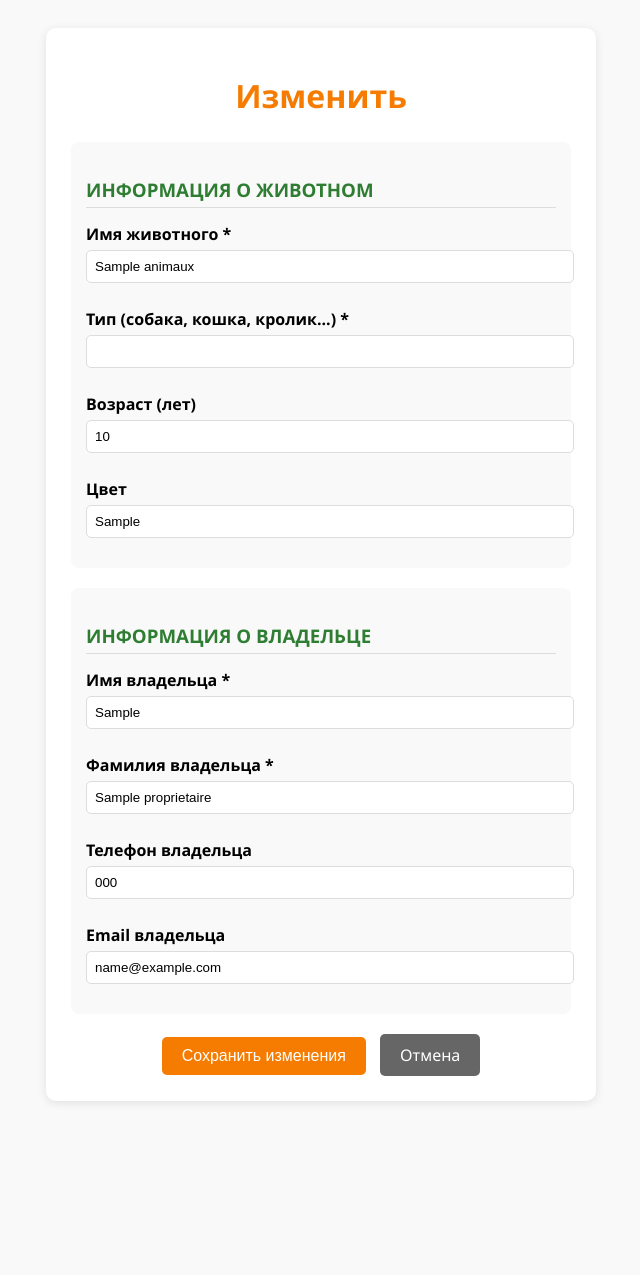
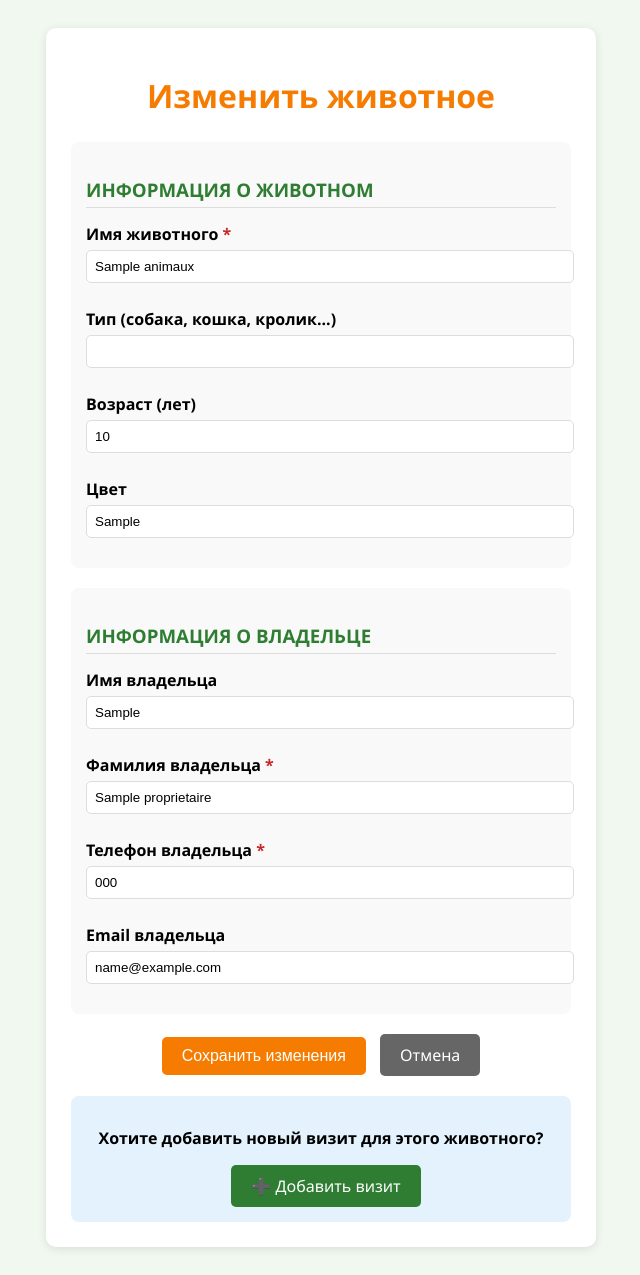
Before and after one commit to yakini10/yakini10.github.io, a PHP site: page /pratique/form.php?modifier_id=1 in a window 1280 px wide. Shown: the whole page, without its empty margins (319-959 px from the left). Before the commit the page ends 1103 px from the top, so only its background shows below. Run offline with PHP 8.4, Linux system fonts and the light colour scheme; tables that the repository leaves empty or names only in its code hold one stand-in row (values such as "Sample post").

Commit message:
Update form.php

```diff
--- a/pratique/form.php
+++ b/pratique/form.php
@@ -3,6 +3,7 @@ require_once 'config.php';
 
 $animal = null;
 $isModification = false;
+$erreurs = [];
 
 // Проверяем, есть ли ID в URL (режим редактирования)
 if (isset($_GET['modifier_id'])) {
@@ -29,6 +30,17 @@ if (isset($_GET['modifier_id'])) {
 // Обработка отправленной формы
 if ($_SERVER['REQUEST_METHOD'] === 'POST') {
 
+    if (empty($_POST['animal_nom'])) {
+        $erreurs[] = " Пожалуйста, укажите имя животного!";
+    }
+    if (empty($_POST['proprietaire_nom'])) {
+        $erreurs[] = " Пожалуйста, укажите фамилию владельца!";
+    }
+    if (empty($_POST['proprietaire_telephone'])) {
+        $erreurs[] = " Пожалуйста, укажите номер телефона владельца!";
+    }
+
+    if (empty($erreurs)) {
         // Получаем данные владельца из формы
         $prenom = $_POST['proprietaire_prenom'];
         $nom = $_POST['proprietaire_nom'];
@@ -36,8 +48,8 @@ if ($_SERVER['REQUEST_METHOD'] === 'POST') {
         $email = $_POST['proprietaire_email'];
 
         // Проверяем, существует ли уже такой владелец в базе
-    $stmt = $pdo->prepare("SELECT id FROM proprietaires WHERE prenom = ? AND nom = ?");
-    $stmt->execute([$prenom, $nom]);
+        $stmt = $pdo->prepare("SELECT id FROM proprietaires WHERE telephone = ? OR (prenom = ? AND nom = ?)");
+        $stmt->execute([$telephone, $prenom, $nom]);
         $proprietaire = $stmt->fetch();
 
         if ($proprietaire) {
@@ -60,7 +72,7 @@ if ($_SERVER['REQUEST_METHOD'] === 'POST') {
                 $id_proprietaire,
                 $_POST['modifier_id']
             ]);
-        $_SESSION['message'] = "Животное успешно изменено!";
+            $_SESSION['message'] = " Животное успешно изменено!";
         } else {
             $sql = "INSERT INTO animaux (nom, type, age, couleur, id_proprietaire) VALUES (?, ?, ?, ?, ?)";
             $stmt = $pdo->prepare($sql);
@@ -71,14 +83,15 @@ if ($_SERVER['REQUEST_METHOD'] === 'POST') {
                 $_POST['animal_couleur'],
                 $id_proprietaire
             ]);
-        $_SESSION['message'] = "Животное успешно добавлено!";
+            $_SESSION['message'] = " Животное успешно добавлено!";
         }
 
         header('Location: index.php');
         exit();
     }
+}
 
-$titre = $isModification ? " Изменить " : " Добавить ";
+$titre = $isModification ? " Изменить животное" : " Добавить животное";
 $couleurBouton = $isModification ? "#f57c00" : "#2e7d32";
 $textBouton = $isModification ? " Сохранить изменения" : " Добавить";
 ?>
@@ -89,20 +102,32 @@ $textBouton = $isModification ? " Сохранить изменения" : " Д
     <meta charset="UTF-8">
     <title><?= $titre ?></title>
     <style>
-        body { font-family: 'Segoe UI', Arial; background: #f9f9f9; padding: 20px; }
+        body { font-family: 'Segoe UI', Arial; background: #f0f8f0; padding: 20px; }
         .container { max-width: 500px; margin: 0 auto; background: white; padding: 25px; border-radius: 10px; box-shadow: 0 2px 10px rgba(0,0,0,0.1); }
         input, select { width: 100%; padding: 8px; margin: 5px 0 15px; border: 1px solid #ddd; border-radius: 5px; }
         button { background: <?= $couleurBouton ?>; color: white; padding: 10px 20px; border: none; border-radius: 5px; cursor: pointer; font-size: 16px; }
+        button:hover { background: <?= $isModification ? "#e65100" : "#1b5e20" ?>; }
         .btn { background: #666; text-decoration: none; color: white; padding: 10px 20px; display: inline-block; border-radius: 5px; margin-left: 10px; }
+        .btn:hover { background: #555; }
         h1 { color: <?= $couleurBouton ?>; text-align: center; margin-bottom: 25px; }
         h3 { color: #2e7d32; margin-top: 20px; margin-bottom: 15px; border-bottom: 1px solid #ddd; padding-bottom: 5px; }
         label { font-weight: bold; display: block; margin-top: 10px; }
         .section { background: #f9f9f9; padding: 15px; border-radius: 8px; margin-bottom: 20px; }
+        .required { color: #c62828; }
+        .error { color: #c62828; background: #ffebee; padding: 10px; border-radius: 5px; margin-bottom: 15px; }
     </style>
 </head>
 <body>
 <div class="container">
     <h1><?= $titre ?></h1>
+
+    <?php if (!empty($erreurs)): ?>
+        <div class="error">
+            <?php foreach($erreurs as $err): ?>
+                <?= $err ?><br>
+            <?php endforeach; ?>
+        </div>
+    <?php endif; ?>
 
     <form method="POST">
         <?php if($isModification): ?>
@@ -113,11 +138,11 @@ $textBouton = $isModification ? " Сохранить изменения" : " Д
         <div class="section">
             <h3> ИНФОРМАЦИЯ О ЖИВОТНОМ</h3>
 
-            <label>Имя животного *</label>
+            <label>Имя животного <span class="required">*</span></label>
             <input type="text" name="animal_nom" value="<?= $animal ? htmlspecialchars($animal['nom']) : '' ?>" required>
 
-            <label>Тип (собака, кошка, кролик...) *</label>
-            <input type="text" name="animal_type" value="<?= $animal ? htmlspecialchars($animal['type']) : '' ?>" required>
+            <label>Тип (собака, кошка, кролик...)</label>
+            <input type="text" name="animal_type" value="<?= $animal ? htmlspecialchars($animal['type']) : '' ?>">
 
             <label>Возраст (лет)</label>
             <input type="number" name="animal_age" value="<?= $animal ? $animal['age'] : '' ?>">
@@ -130,14 +155,14 @@ $textBouton = $isModification ? " Сохранить изменения" : " Д
         <div class="section">
             <h3> ИНФОРМАЦИЯ О ВЛАДЕЛЬЦЕ</h3>
 
-            <label>Имя владельца *</label>
-            <input type="text" name="proprietaire_prenom" value="<?= $animal ? htmlspecialchars($animal['proprietaire_prenom'] ?? '') : '' ?>" required>
+            <label>Имя владельца</label>
+            <input type="text" name="proprietaire_prenom" value="<?= $animal ? htmlspecialchars($animal['proprietaire_prenom'] ?? '') : '' ?>">
 
-            <label>Фамилия владельца *</label>
+            <label>Фамилия владельца <span class="required">*</span></label>
             <input type="text" name="proprietaire_nom" value="<?= $animal ? htmlspecialchars($animal['proprietaire_nom'] ?? '') : '' ?>" required>
 
-            <label>Телефон владельца</label>
-            <input type="text" name="proprietaire_telephone" value="<?= $animal ? htmlspecialchars($animal['proprietaire_telephone'] ?? '') : '' ?>">
+            <label>Телефон владельца <span class="required">*</span></label>
+            <input type="tel" name="proprietaire_telephone" value="<?= $animal ? htmlspecialchars($animal['proprietaire_telephone'] ?? '') : '' ?>" required>
 
             <label>Email владельца</label>
             <input type="email" name="proprietaire_email" value="<?= $animal ? htmlspecialchars($animal['proprietaire_email'] ?? '') : '' ?>">
@@ -149,6 +174,12 @@ $textBouton = $isModification ? " Сохранить изменения" : " Д
         </div>
     </form>
 
+    <?php if($isModification && $animal): ?>
+        <div style="margin-top: 20px; padding: 15px; background: #e3f2fd; border-radius: 8px; text-align: center;">
+            <p><strong>Хотите добавить новый визит для этого животного?</strong></p>
+            <a href="ajouter_visite.php?animal_id=<?= $animal['id'] ?>&animal_nom=<?= urlencode($animal['nom']) ?>" class="btn" style="background: #2e7d32;">➕ Добавить визит</a>
+        </div>
+    <?php endif; ?>
 </div>
 </body>
 </html>
```
Lines whose indentation alone changed are shown as unchanged.
